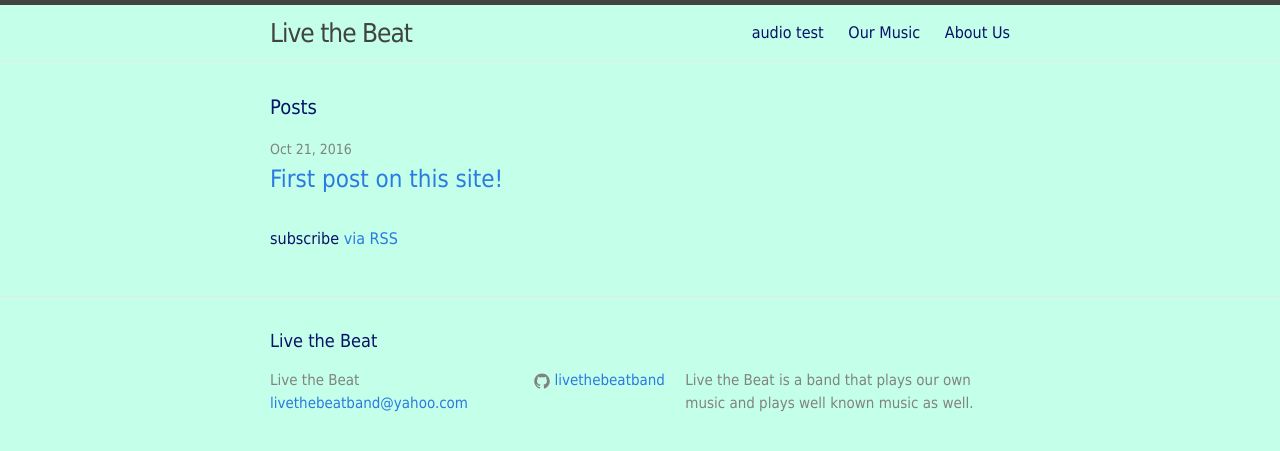
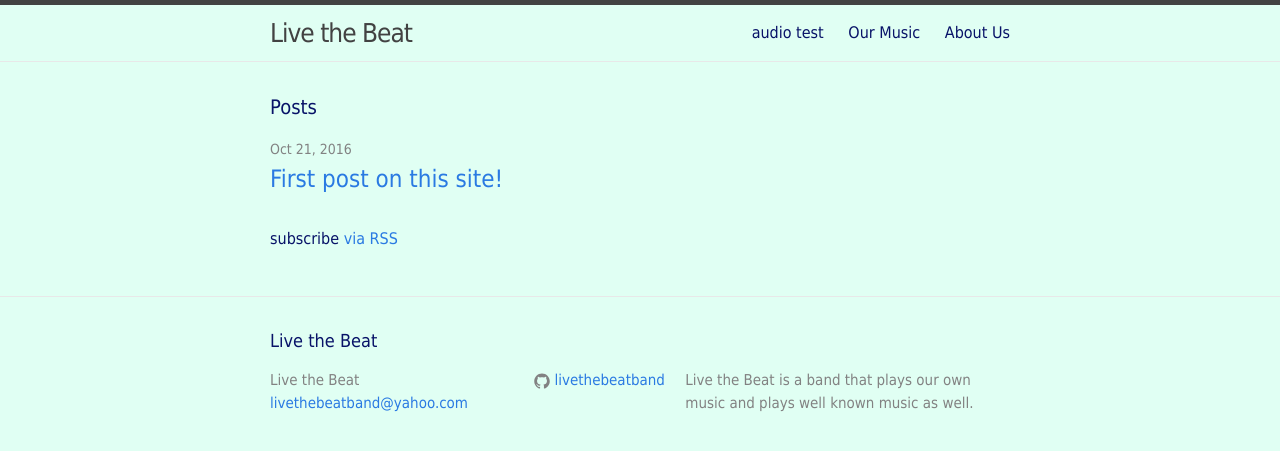
Before and after one commit to livethebeatband/livethebeatband.github.io, a Jekyll site: the page built from index.html, in a window 1280 px wide. Shown: the top 451 px of the page. Built offline with Jekyll 4.4.1, drawn with Linux system fonts in a browser that asks for light colours.

Commit message:
Update main.scss

```diff
--- a/css/main.scss
+++ b/css/main.scss
@@ -15,7 +15,7 @@ $base-line-height: 1.5;
 $spacing-unit:     30px;
 
 $text-color:       #081368;
-$background-color: #c4ffe9;
+$background-color: #e0fff3;
 $brand-color:      #2a7ae2;
 
 $grey-color:       #828282;
```
